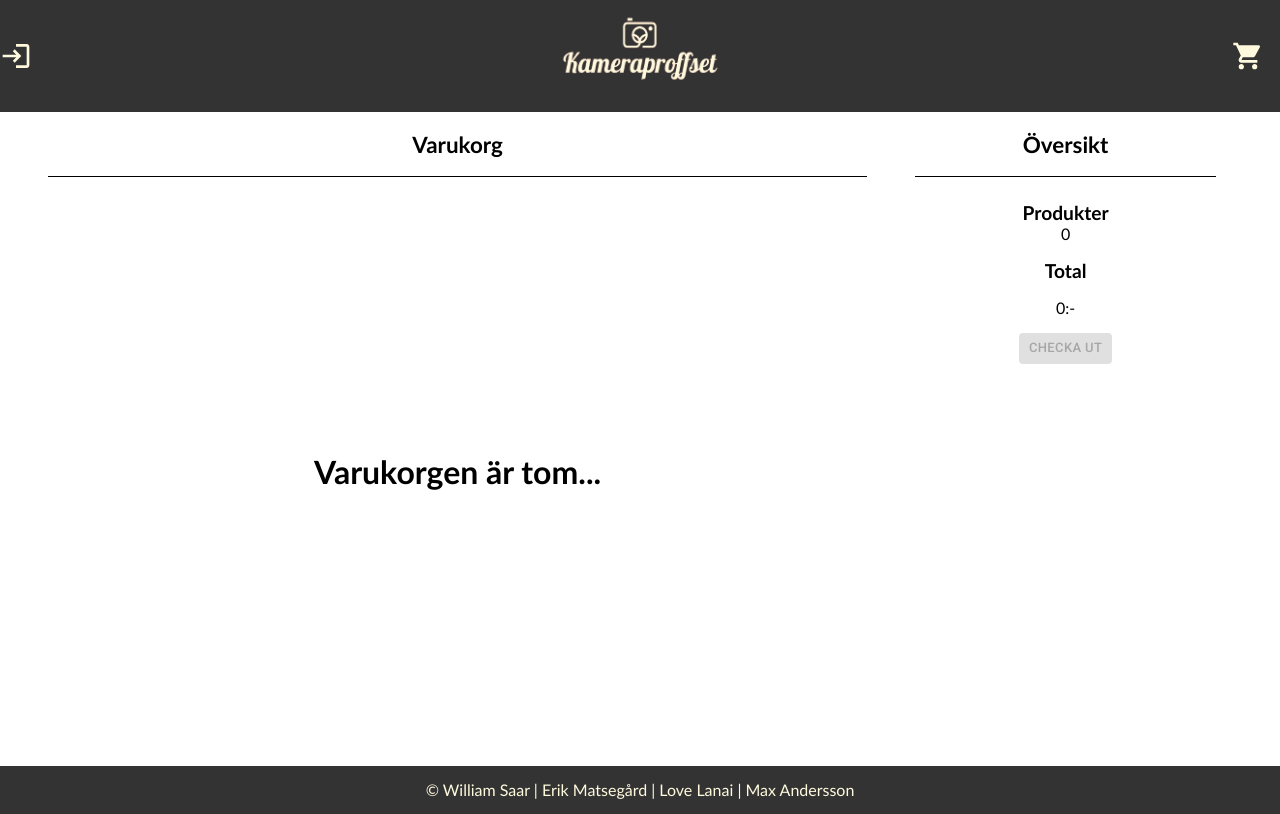
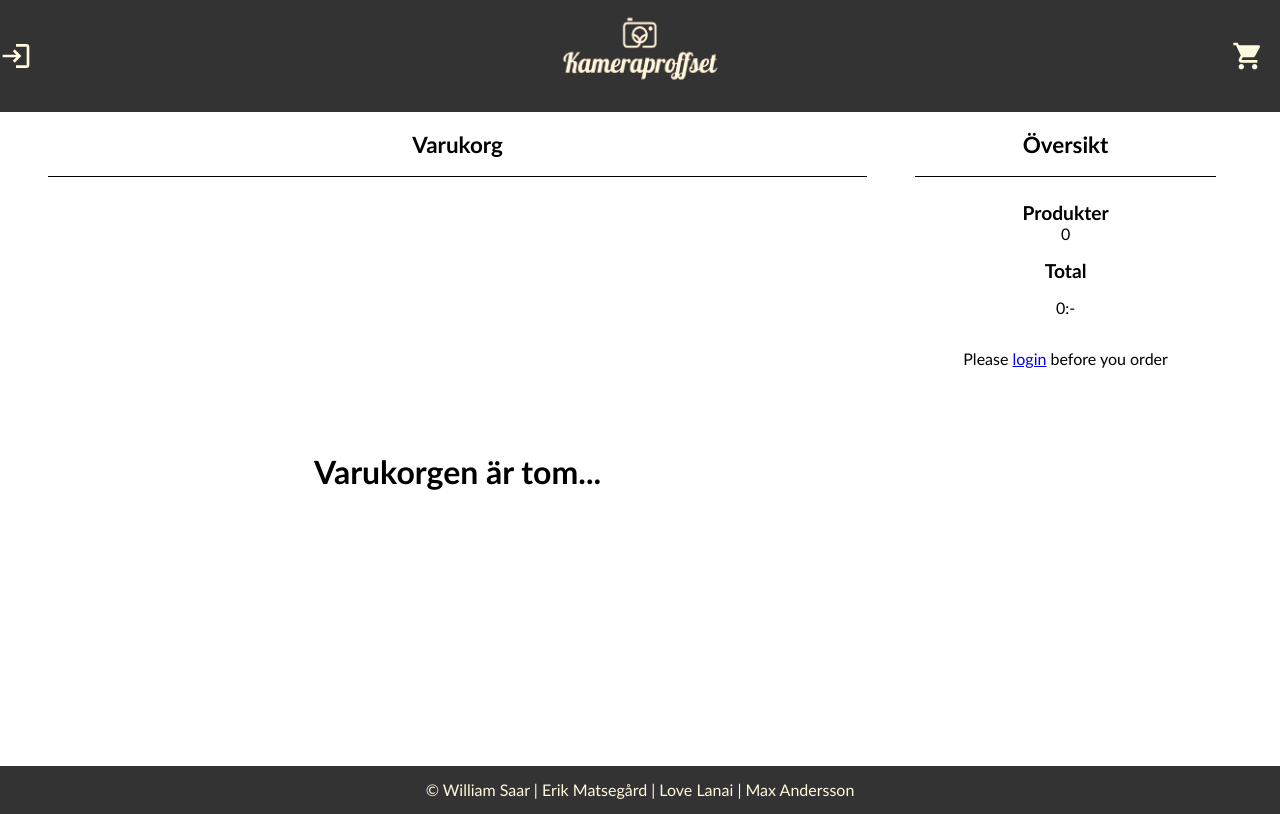
Before and after one commit to PettoDavida/kameraproffset-database, a React (Create React App) app: page /ShoppingCartPage in a window 1280 px wide. Built offline with nearby package versions, Linux system fonts and the light colour scheme.

Commit message:
need to be logged in befoire order

```diff
--- a/src/components/ShoppingCartPage.tsx
+++ b/src/components/ShoppingCartPage.tsx
@@ -1,5 +1,5 @@
 import { ThemeProvider } from "@emotion/react";
-import { Button, createTheme } from "@mui/material";
+import { Button, createTheme, Typography } from "@mui/material";
 import { useContext } from "react";
 import { Link } from "react-router-dom";
 import { ShoppingCartContext } from "../contexts/ShoppingCartContext";
@@ -70,9 +70,21 @@ function ShoppingCartPage() {
                         </Button>
                       </Link>
                     ) : (
-                      <Button disabled={true} variant="contained" size="small">
-                        Checka ut
-                      </Button>
+                      <div />
+                    )}
+                    {loggedIn === null ? (
+                      <p style={{ fontSize: "1rem" }}>
+                        Please{" "}
+                        <Link
+                          style={{ textDecoration: "underline" }}
+                          to="/LogIn"
+                        >
+                          login
+                        </Link>{" "}
+                        before you order
+                      </p>
+                    ) : (
+                      <div />
                     )}
                   </div>
                 </div>
```
